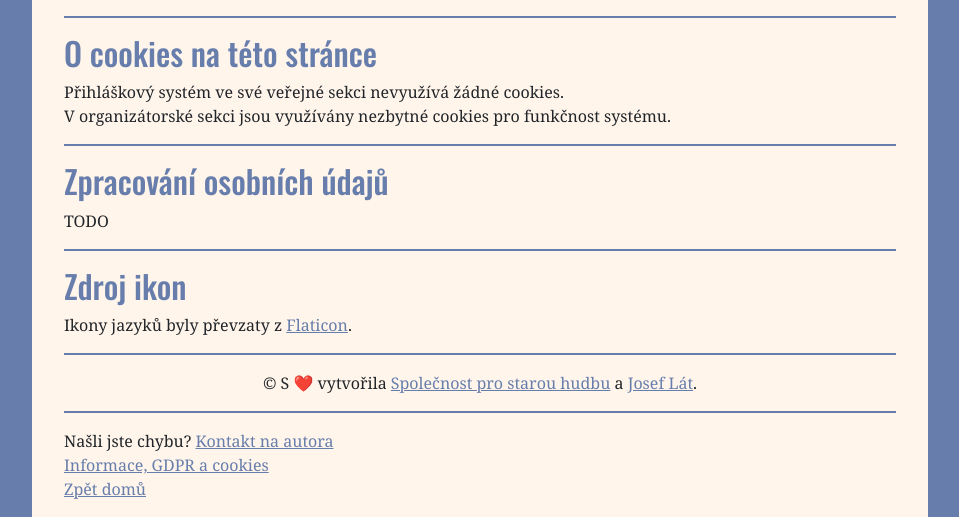
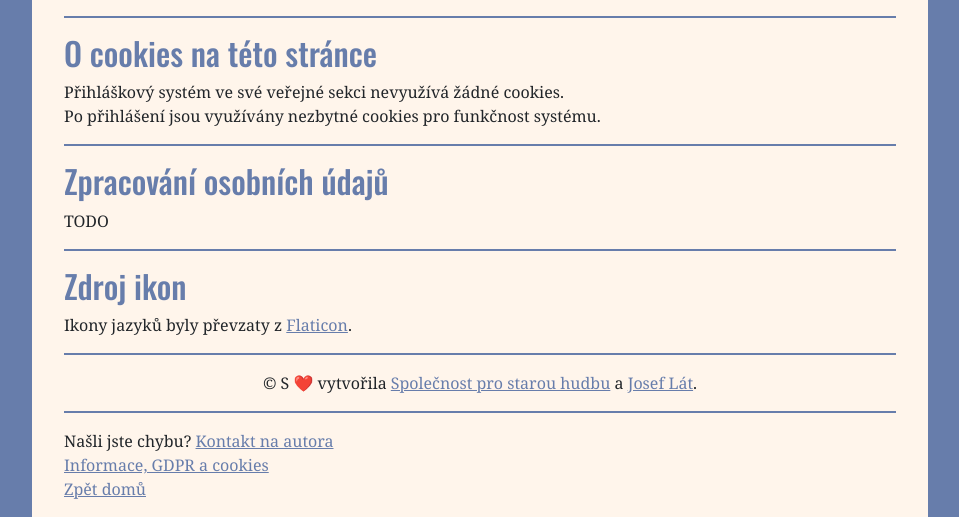
Before and after one commit to piipecek/valtice-applications, a Flask app: page /informace in a window 1280 px wide. Shown: the part 580-1097 px from the top of the page, without its empty margins (160-1119 px from the left). Run offline with Flask 3, Linux system fonts and the light colour scheme; some libraries are stand-ins or nearby versions.

Commit message:
lepší info

```diff
--- a/website/templates/guest/cz_info.html
+++ b/website/templates/guest/cz_info.html
@@ -18,7 +18,7 @@
     <hr>
     <h1>O cookies na této stránce</h1>
     Přihláškový systém ve své veřejné sekci nevyužívá žádné cookies.<br>
-    V organizátorské sekci jsou využívány nezbytné cookies pro funkčnost systému.
+    Po přihlášení jsou využívány nezbytné cookies pro funkčnost systému.
 
     <hr>
     <h1>Zpracování osobních údajů</h1>
```
